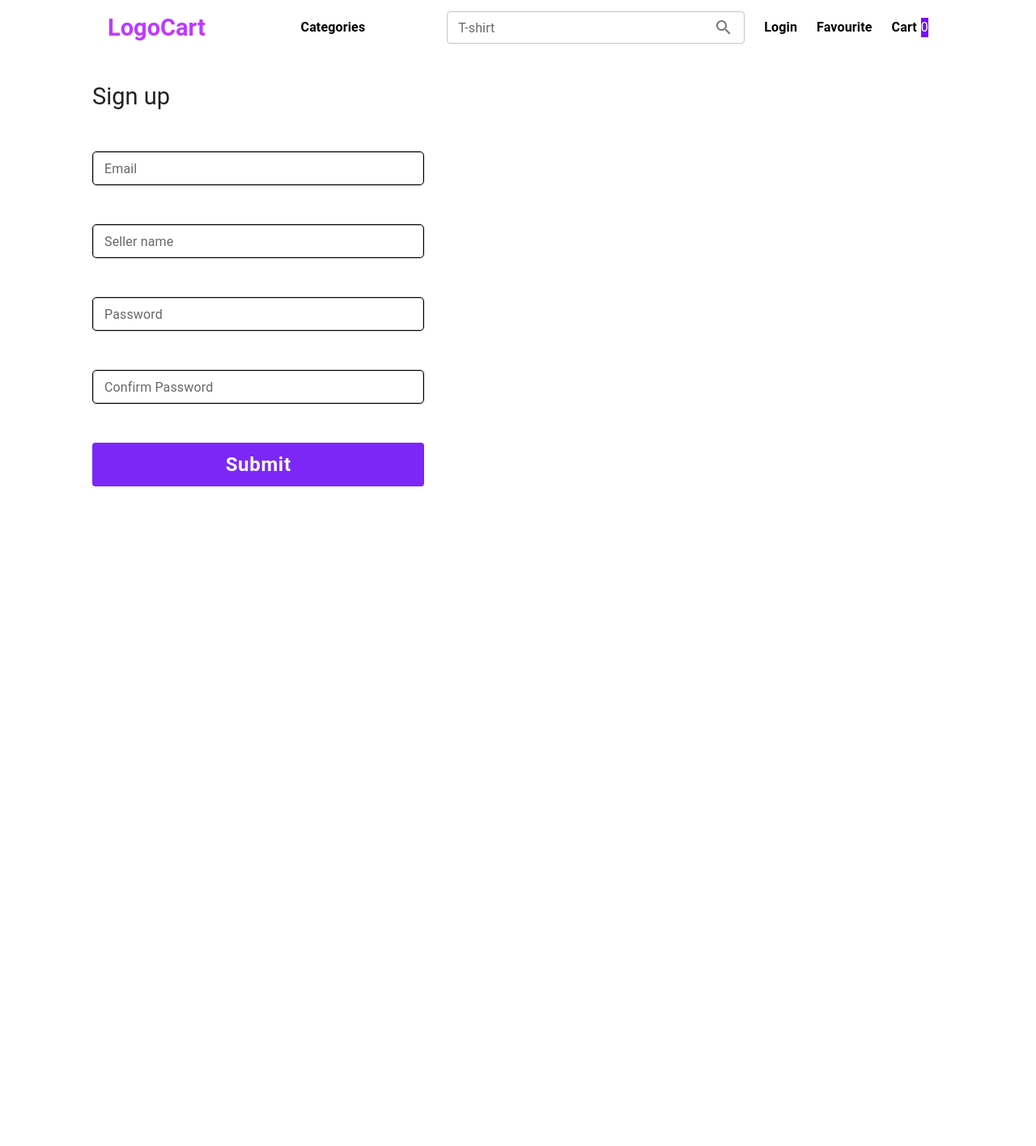
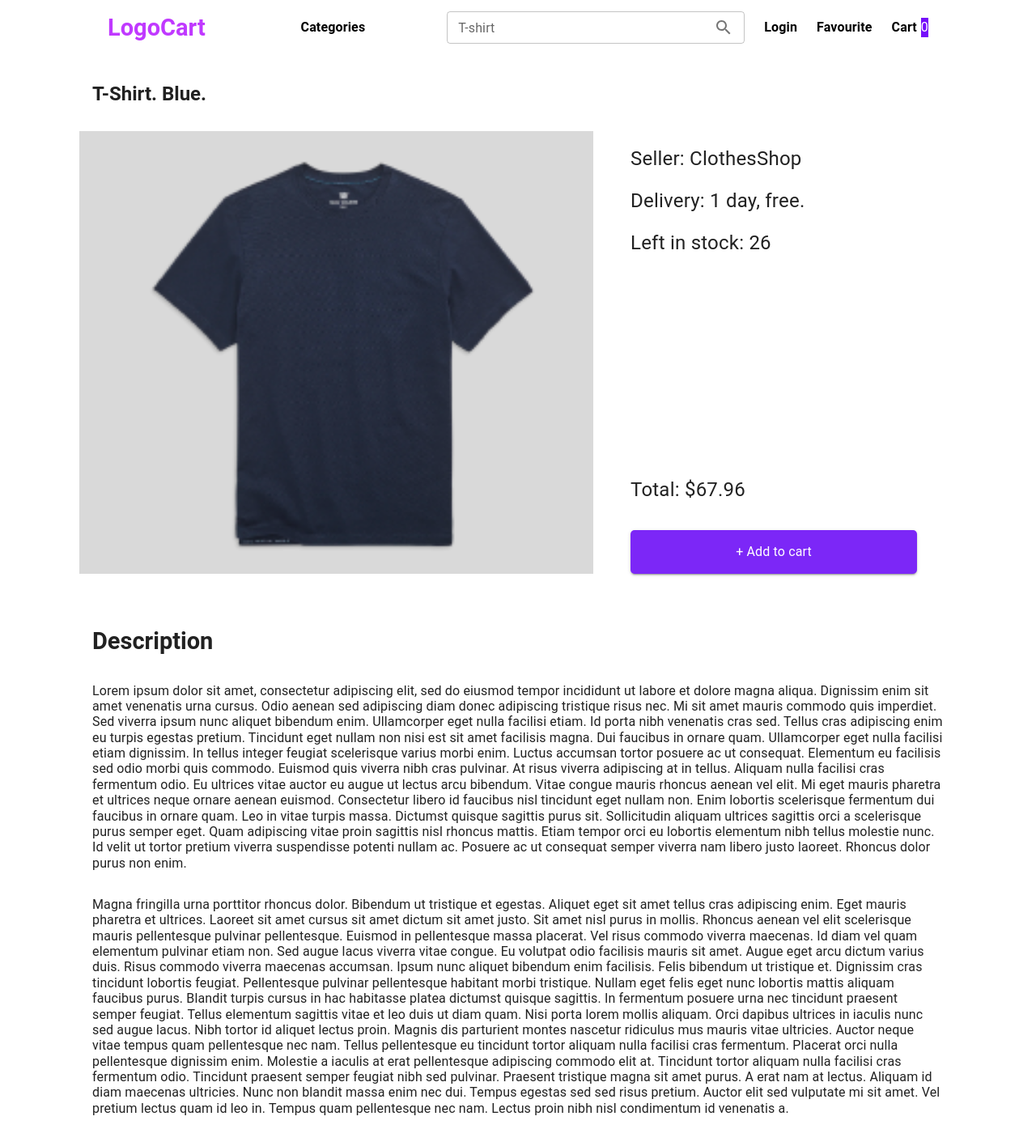
Before and after one commit to logo-cartt/logo-cart-ui, a React (Vite) app: page / in a window 1280 px wide. Shown: the top 1416 px of the page at 81% size. Before the commit the page ends 800 px from the top, so only its background shows below. Built offline with nearby package versions, Linux system fonts and the light colour scheme.

Commit message:
[LC-22] add product detail page with product data and description

```diff
--- a/src/components/App/App.tsx
+++ b/src/components/App/App.tsx
@@ -3,7 +3,8 @@ import { ThemeProvider } from "@mui/material/styles";
 import { theme } from "../../theme";
 import { GlobalStyleWrapper } from "../GlobalStyleWrapper";
 // import { LoginPage } from "../../modules/auth/page/LoginPage";
-import { SignUpPage } from "../../modules/auth/page/SignUpPage";
+// import { SignUpPage } from "../../modules/auth/page/SignUpPage";
+import { ProductDetailPage } from "../../modules/main/page/ProductDetailPage";
 // import { MainPage } from "../../modules/main/page/MainPage";
 
 export function App() {
@@ -14,7 +15,8 @@ export function App() {
         <ThemeProvider theme={theme}>
           {/* <MainPage /> */}
           {/* <LoginPage /> */}
-          <SignUpPage />
+          <ProductDetailPage />
+          {/* <SignUpPage /> */}
         </ThemeProvider>
       </GlobalStyleWrapper>
     </>
--- a/src/components/ProductCard/ProductCardItemCounter.tsx
+++ b/src/components/ProductCard/ProductCardItemCounter.tsx
@@ -6,34 +6,40 @@ interface IProductCardItemCounterProps {
   onAddProduct: (product: Product) => void;
   numberOfItems: number;
   product: Product;
+  pageType?: string;
 }
 
 export const ProductCardItemCounter: React.FC<IProductCardItemCounterProps> = ({
-  onClickEvent, onAddProduct, numberOfItems, product,
+  onClickEvent, onAddProduct, numberOfItems, product, pageType = "",
 }) => {
+  const variant = pageType === "main" ? "body1" : "h5";
+  const color = pageType === "main" ? "#fff" : "#000";
+  const buttonColor = pageType === "main" ? "violet" : "gray";
+  const height = pageType === "main" ? "34px" : "54px";
+
   return (
-    <Stack alignItems="center" justifyContent="space-between" flexDirection="row">
+    <Stack alignItems="center" justifyContent="space-between" flexDirection="row" border="1px solid #777" borderRadius="5px" height={height}>
 
       <Button
         onClick={onClickEvent}
         variant="contained"
-        color="violet"
-        sx={{ borderRadius: "0px 0px 5px 5px", width: "10px" }}
+        color={pageType === "main" ? "violet" : "gray"}
+        sx={{ borderRadius: "0px 0px 5px 5px", width: "10px", height: "100%" }}
       >
-        <Typography variant="body1" color="#fff">
+        <Typography variant={variant} color={color}>
           -
         </Typography>
       </Button>
-      <Typography variant="body1" color="black" width="40px" fontSize="1.2rem">
+      <Typography variant={variant} color="black" width="40px" fontSize="1.2rem" textAlign="center">
         {numberOfItems}
       </Typography>
       <Button
         onClick={() => onAddProduct(product)}
         variant="contained"
-        color="violet"
-        sx={{ width: "10px !important", borderRadius: "0px 0px 5px 5px" }}
+        color={buttonColor}
+        sx={{ width: "10px !important", borderRadius: "0px 0px 5px 5px", height: "100%" }}
       >
-        <Typography variant="body1" color="#fff">
+        <Typography variant={variant} color={color}>
           +
         </Typography>
       </Button>
--- /dev/null
+++ b/src/components/ProductDetailCard/ProductDetailCard.tsx
@@ -0,0 +1,5 @@
+import { Box } from "@mui/material";
+
+export function ProductDetailCard() {
+  return <Box></Box>;
+}
--- a/src/modules/auth/component/SignUp/SignUp.tsx
+++ b/src/modules/auth/component/SignUp/SignUp.tsx
@@ -16,7 +16,6 @@ import {
 } from "../../../../data-mock/userMock";
 import EmailField from "../../../../components/UI/Fields/EmailField";
 import PasswordField from "../../../../components/UI/Fields/PasswordField";
-// import ConfirmPasswordField from "../../../../components/UI/Fields/ConfirmPasswordField";
 import NameField from "../../../../components/UI/Fields/NameField";
 
 export function SignUp() {
--- /dev/null
+++ b/src/modules/main/component/ProductDetail/ProductDetail.tsx
@@ -0,0 +1,159 @@
+import {
+  Box, Button, Grid, Typography,
+} from "@mui/material";
+import { useAppSelector } from "../../../../store/hooks";
+import { products } from "../../../../data-mock/data";
+import { ProductCardItemCounter } from "../../../../components/ProductCard/ProductCardItemCounter";
+import { useProductCard } from "../../../../components/ProductCard/useProductCard";
+// import { products } from "../../../../data-mock/data";
+
+export function ProductDetail() {
+  const { onAddToCart, onRemoveFromCart } = useProductCard();
+  const { cartItems } = useAppSelector((state) => state.cart);
+  const {
+    id,
+  } = products[0];
+  const selectedItem = cartItems.find((cartItem) => cartItem.product.id === id);
+  const numberOfItems = selectedItem?.quantity || 0;
+
+  const handleClick = () => {
+    onRemoveFromCart(id);
+  };
+
+  return (
+    <Box marginTop="32px">
+      <Typography
+        variant="h5"
+        fontSize="1.5rem"
+        fontWeight="600"
+        align="left"
+      >
+        T-Shirt. Blue.
+      </Typography>
+      <Grid container={true} mt="30px" spacing={2}>
+        <Grid
+          item={true}
+          sx={{ backgroundColor: "#D9D9D9", maxWidth: "635px" }}
+        >
+          <img src="src\assets\img\t-shirt.png" alt="tshirt" height="524" />
+        </Grid>
+        <Grid item={true} sx={{ minWidth: "400px", minHeight: "100%" }}>
+          <Grid container={true} flexDirection="column" paddingLeft="30px" justifyContent="space-between" height="100%">
+            <Grid item={true} textAlign="left">
+              <Typography
+                variant="body1"
+                fontSize="1.5rem"
+                marginBottom="16px"
+              >
+                Seller: ClothesShop
+              </Typography>
+              <Typography
+                variant="body1"
+                fontSize="1.5rem"
+                marginBottom="16px"
+              >
+                Delivery: 1 day, free.
+              </Typography>
+              <Typography variant="body1" fontSize="1.5rem">
+                Left in stock: 26
+              </Typography>
+            </Grid>
+            <Grid item={true} textAlign="left">
+              <Typography fontSize="1.5rem" mb="32px">Total: $67.96</Typography>
+              {numberOfItems === 0
+
+                ? (
+                  <Button
+                    onClick={() => onAddToCart(products[0])}
+                    variant="contained"
+                    color="violet"
+                    fullWidth={true}
+                    sx={{ borderRadius: "5px", height: "54px" }}
+                  >
+                    <Typography variant="body1" color="#fff" textTransform="none">
+                      + Add to cart
+                    </Typography>
+                  </Button>
+                )
+                : (
+                  <ProductCardItemCounter
+                    onClickEvent={handleClick}
+                    onAddProduct={onAddToCart}
+                    numberOfItems={numberOfItems}
+                    product={products[0]}
+                  />
+                )}
+            </Grid>
+          </Grid>
+        </Grid>
+      </Grid>
+      <Box margin="64px 0">
+
+        <Typography
+          variant="h5"
+          fontSize="1.8125rem"
+          fontWeight="600"
+          align="left"
+        >
+          Description
+        </Typography>
+        <Typography variant="body1" component="p" textAlign="left" margin="32px 0" lineHeight="1.21rem">
+          Lorem ipsum dolor sit amet, consectetur adipiscing elit,
+          sed do eiusmod tempor incididunt ut labore et dolore magna aliqua.
+          Dignissim enim sit amet venenatis urna cursus. Odio aenean sed
+          adipiscing diam donec adipiscing tristique risus nec. Mi sit amet
+          mauris commodo quis imperdiet. Sed viverra ipsum nunc aliquet bibendum
+          enim. Ullamcorper eget nulla facilisi etiam. Id porta nibh venenatis cras
+          sed. Tellus cras adipiscing enim eu turpis egestas pretium. Tincidunt eget
+          nullam non nisi est sit amet facilisis magna. Dui faucibus in ornare quam.
+          Ullamcorper eget nulla facilisi etiam dignissim. In tellus integer feugiat
+          scelerisque varius morbi enim. Luctus accumsan tortor posuere ac ut consequat.
+          Elementum eu facilisis sed odio morbi quis commodo. Euismod quis
+          viverra nibh cras pulvinar. At risus viverra adipiscing at in
+          tellus. Aliquam nulla facilisi cras fermentum odio. Eu ultrices vitae
+          auctor eu augue ut lectus arcu bibendum. Vitae congue mauris rhoncus
+          aenean vel elit. Mi eget mauris pharetra et ultrices neque ornare
+          aenean euismod. Consectetur libero id faucibus nisl tincidunt eget
+          nullam non. Enim lobortis scelerisque fermentum dui faucibus in ornare
+          quam. Leo in vitae turpis massa. Dictumst quisque sagittis purus
+          sit. Sollicitudin aliquam ultrices sagittis orci a scelerisque purus
+          semper eget. Quam adipiscing vitae proin sagittis nisl rhoncus mattis.
+          Etiam tempor orci eu lobortis elementum nibh tellus molestie nunc. Id
+          velit ut tortor pretium viverra suspendisse potenti nullam ac. Posuere ac
+          ut consequat semper viverra nam libero justo laoreet. Rhoncus dolor purus non enim.
+        </Typography>
+        <Typography variant="body1" component="p" textAlign="left" lineHeight="1.21rem">
+          Magna fringilla urna porttitor rhoncus dolor. Bibendum ut tristique
+          et egestas. Aliquet eget sit amet tellus cras adipiscing enim. Eget
+          mauris pharetra et ultrices. Laoreet sit amet cursus sit amet dictum
+          sit amet justo. Sit amet nisl purus in mollis. Rhoncus aenean vel
+          elit scelerisque mauris pellentesque pulvinar pellentesque. Euismod
+          in pellentesque massa placerat. Vel risus commodo viverra maecenas. Id
+          diam vel quam elementum pulvinar etiam non. Sed augue lacus viverra vitae congue.
+          Eu volutpat odio facilisis mauris sit amet. Augue eget arcu dictum
+          varius duis. Risus commodo viverra maecenas accumsan. Ipsum nunc
+          aliquet bibendum enim facilisis. Felis bibendum ut tristique et.
+          Dignissim cras tincidunt lobortis feugiat. Pellentesque
+          pulvinar pellentesque habitant morbi tristique. Nullam eget felis eget
+          nunc lobortis mattis aliquam faucibus purus. Blandit turpis cursus in
+          hac habitasse platea dictumst quisque sagittis. In fermentum posuere
+          urna nec tincidunt praesent semper feugiat. Tellus elementum sagittis
+          vitae et leo duis ut diam quam. Nisi porta lorem mollis aliquam.
+          Orci dapibus ultrices in iaculis nunc sed augue lacus. Nibh tortor
+          id aliquet lectus proin. Magnis dis parturient montes nascetur ridiculus
+          mus mauris vitae ultricies. Auctor neque vitae tempus quam pellentesque nec nam.
+          Tellus pellentesque eu tincidunt tortor aliquam nulla facilisi
+          cras fermentum. Placerat orci nulla pellentesque dignissim enim.
+          Molestie a iaculis at erat pellentesque adipiscing commodo
+          elit at. Tincidunt tortor aliquam nulla facilisi cras fermentum
+          odio. Tincidunt praesent semper feugiat nibh sed pulvinar.
+          Praesent tristique magna sit amet purus. A erat nam at lectus.
+          Aliquam id diam maecenas ultricies. Nunc non blandit massa enim
+          nec dui. Tempus egestas sed sed risus pretium. Auctor elit sed
+          vulputate mi sit amet. Vel pretium lectus quam id leo in.
+          Tempus quam pellentesque nec nam. Lectus proin nibh nisl condimentum id venenatis a.
+        </Typography>
+      </Box>
+    </Box>
+  );
+}
--- /dev/null
+++ b/src/modules/main/page/ProductDetailPage.tsx
@@ -0,0 +1,10 @@
+import { LogoCartLayout } from "../../../layouts/LogoCartLayout";
+import { ProductDetail } from "../component/ProductDetail/ProductDetail";
+
+export function ProductDetailPage() {
+  return (
+    <LogoCartLayout>
+      <ProductDetail />
+    </LogoCartLayout>
+  );
+}
--- a/src/theme/index.ts
+++ b/src/theme/index.ts
@@ -3,16 +3,19 @@ import { createTheme } from "@mui/material";
 declare module "@mui/material/styles" {
   interface Palette {
     violet: Palette["primary"];
+    gray: Palette["primary"];
   }
 
   interface PaletteOptions {
     violet?: PaletteOptions["primary"];
+    gray?: PaletteOptions["primary"];
   }
 }
 
 declare module "@mui/material/Button" {
   interface ButtonPropsColorOverrides {
     violet: true;
+    gray: true;
   }
 }
 
@@ -21,5 +24,6 @@ export const theme = createTheme({
     primary: { main: "#000" },
     secondary: { main: "#c039ff" },
     violet: { main: "#7C27F7" },
+    gray: { main: "#D9D9D9" },
   },
 });
```
Also changed, not shown: src/components/ProductCard/ProductCard.tsx (+4 -3 lines), src/components/UI/Fields/ConfirmPasswordField.tsx (deleted, +0 -33 lines).
